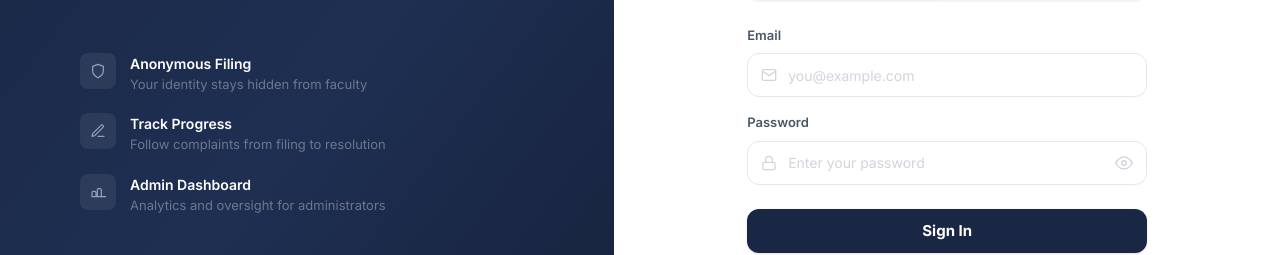
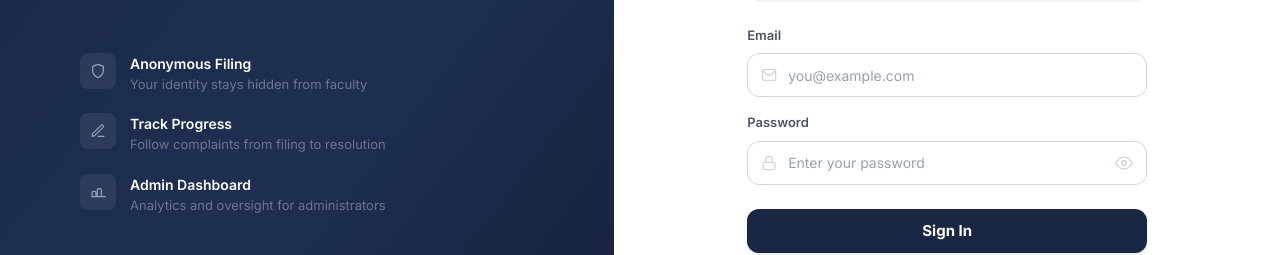
Before and after one commit to OmcarSN/faculty-complaint-app, a React (Vite) app: page / in a window 1280 px wide. Shown: the part 291-546 px from the top of the page. Built offline with nearby package versions, Linux system fonts and the light colour scheme; no server answers.

Commit message:
fix: darken input borders and placeholder text for visibility

```diff
--- a/src/pages/Login.jsx
+++ b/src/pages/Login.jsx
@@ -133,7 +133,7 @@ export default function Login() {
                 </div>
                 <input type="email" value={email} onChange={e => setEmail(e.target.value)}
                   placeholder="you@example.com"
-                  className="w-full h-11 border border-gray-200 rounded-xl pl-10 pr-4 text-sm text-gray-800 bg-white outline-none focus:border-[#1A2744] focus:ring-2 focus:ring-[#1A2744]/10 transition-all placeholder:text-gray-300" />
+                  className="w-full h-11 border border-gray-300 rounded-xl pl-10 pr-4 text-sm text-gray-800 bg-white outline-none focus:border-[#1A2744] focus:ring-2 focus:ring-[#1A2744]/10 transition-all placeholder:text-gray-400" />
               </div>
             </div>
 
@@ -146,7 +146,7 @@ export default function Login() {
                 </div>
                 <input type={showPassword ? 'text' : 'password'} value={password} onChange={e => setPassword(e.target.value)}
                   placeholder="Enter your password"
-                  className="w-full h-11 border border-gray-200 rounded-xl pl-10 pr-12 text-sm text-gray-800 bg-white outline-none focus:border-[#1A2744] focus:ring-2 focus:ring-[#1A2744]/10 transition-all placeholder:text-gray-300" />
+                  className="w-full h-11 border border-gray-300 rounded-xl pl-10 pr-12 text-sm text-gray-800 bg-white outline-none focus:border-[#1A2744] focus:ring-2 focus:ring-[#1A2744]/10 transition-all placeholder:text-gray-400" />
                 <button type="button" onClick={() => setShowPassword(!showPassword)}
                   className="absolute right-3.5 top-1/2 -translate-y-1/2 bg-transparent border-none cursor-pointer text-gray-300 hover:text-gray-500 transition-colors"
                   tabIndex={-1}>
```
